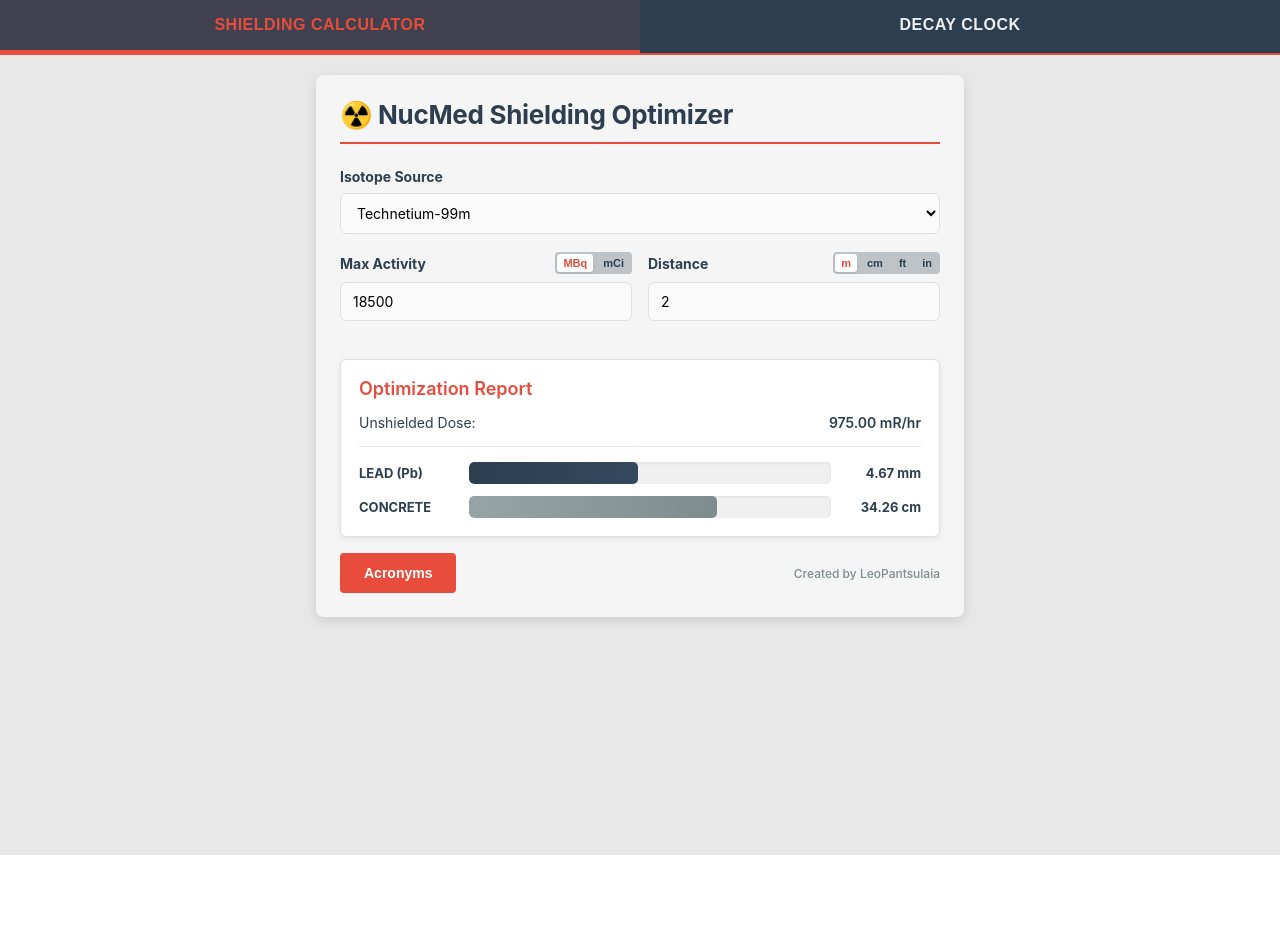
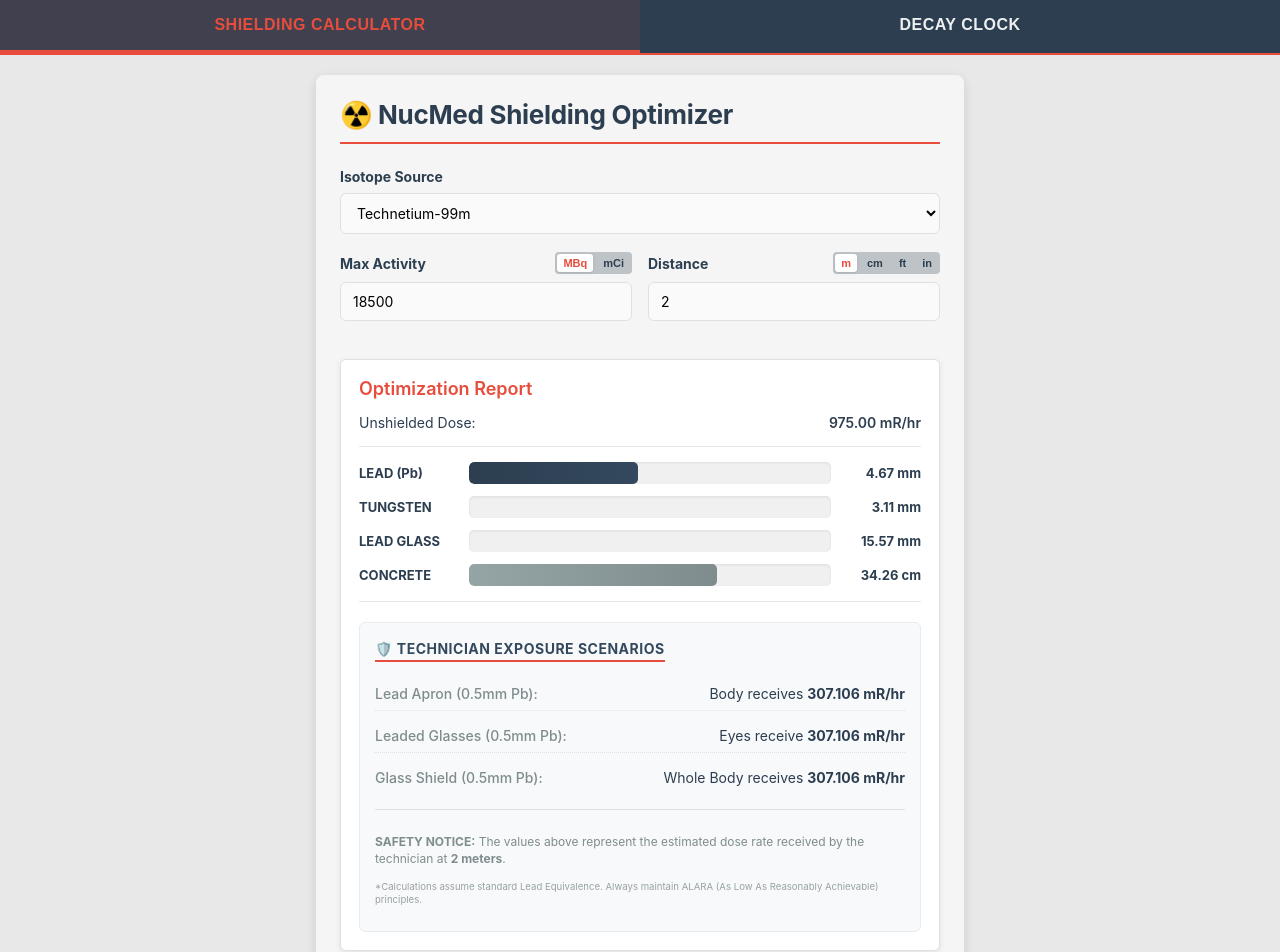
Before and after one commit to leopantsulaia/physics-flex, a React (Create React App) app: page / in a window 1280 px wide. Shown: the top 952 px of the page. Before the commit the page ends 855 px from the top, so only its background shows below. Built offline with nearby package versions, Linux system fonts and the light colour scheme.

Commit message:
feat: Enhance ShieldingResults component with additional materials and safety scenarios

```diff
--- a/src/components/ShieldingResults.js
+++ b/src/components/ShieldingResults.js
@@ -29,6 +29,32 @@ export const ShieldingResults = ({ results, distance }) => {
         </div>
 
         <div className={styles.shieldingRow}>
+          <div className={styles.shieldingLabel}>TUNGSTEN</div>
+          <div className={styles.progressBarContainer}>
+            <div
+              className={styles.progressBarTungsten}
+              style={{
+                width: `${Math.min(results.tungstenMm * 10, 100)}%`,
+                backgroundColor: '#d4af37' // Gold/Tungsten color
+              }}></div>
+          </div>
+          <div className={styles.shieldingValue}>{results.tungstenMm} mm</div>
+        </div>
+
+        <div className={styles.shieldingRow}>
+          <div className={styles.shieldingLabel}>LEAD GLASS</div>
+          <div className={styles.progressBarContainer}>
+            <div
+              className={styles.progressBarGlass}
+              style={{
+                width: `${Math.min(results.glassMm * 2, 100)}%`,
+                backgroundColor: '#aaddff' // Blue/Glass color
+              }}></div>
+          </div>
+          <div className={styles.shieldingValue}>{results.glassMm} mm</div>
+        </div>
+
+        <div className={styles.shieldingRow}>
           <div className={styles.shieldingLabel}>CONCRETE</div>
           <div className={styles.progressBarContainer}>
             <div
@@ -40,6 +66,49 @@ export const ShieldingResults = ({ results, distance }) => {
           <div className={styles.shieldingValue}>{results.concreteCm} cm</div>
         </div>
       </div>
+
+      <hr className={styles.divider} />
+
+      {/* SAFETY SCENARIOS */}
+      <div className={styles.scenariosBox}>
+        <h4 className={styles.scenarioTitle}>🛡️ TECHNICIAN EXPOSURE SCENARIOS</h4>
+
+        <div className={styles.scenarioList}>
+
+          <div className={styles.scenarioRow}>
+            <span className={styles.scenarioLabel}>Lead Apron (0.5mm Pb):</span>
+            <span className={styles.scenarioValue}>
+              Body receives <strong>{results.scenarios.apron} mR/hr</strong>
+            </span>
+          </div>
+
+          <div className={styles.scenarioRow}>
+            <span className={styles.scenarioLabel}>Leaded Glasses (0.5mm Pb):</span>
+            <span className={styles.scenarioValue}>
+              Eyes receive <strong>{results.scenarios.glasses} mR/hr</strong>
+            </span>
+          </div>
+
+          <div className={styles.scenarioRow}>
+            <span className={styles.scenarioLabel}>Glass Shield (0.5mm Pb):</span>
+            <span className={styles.scenarioValue}>
+              Whole Body receives <strong>{results.scenarios.glassShield} mR/hr</strong>
+            </span>
+          </div>
+
+        </div>
+
+        <div className={styles.safetyFooter}>
+          <p>
+            <strong>SAFETY NOTICE:</strong> The values above represent the estimated dose rate
+            received by the technician at <strong>{distance} meters</strong>.
+          </p>
+          <p style={{ fontSize: '0.8em', opacity: 0.8, marginTop: '5px' }}>
+            *Calculations assume standard Lead Equivalence.
+            Always maintain ALARA (As Low As Reasonably Achievable) principles.
+          </p>
+        </div>
+      </div>
     </div>
   );
 };
--- a/src/components/ShieldingResults.module.css
+++ b/src/components/ShieldingResults.module.css
@@ -113,3 +113,61 @@
     font-size: 12px;
   }
 }
+
+/* SCENARIOS STYLES */
+.scenariosBox {
+  margin-top: 20px;
+  background: #f8f9fa;
+  border: 1px solid #e9ecef;
+  border-radius: 6px;
+  padding: 15px;
+}
+
+.scenarioTitle {
+  margin: 0 0 15px 0;
+  font-size: 14px;
+  color: #34495e;
+  text-transform: uppercase;
+  letter-spacing: 0.5px;
+  border-bottom: 2px solid #e74c3c;
+  display: inline-block;
+  padding-bottom: 3px;
+}
+
+.scenarioList {
+  display: flex;
+  flex-direction: column;
+  gap: 8px;
+}
+
+.scenarioRow {
+  display: flex;
+  justify-content: space-between;
+  align-items: center;
+  font-size: 14px;
+  padding: 8px 0;
+  border-bottom: 1px dotted #dee2e6;
+}
+
+.scenarioRow:last-child {
+  border-bottom: none;
+}
+
+.scenarioLabel {
+  color: #7f8c8d;
+  font-weight: 500;
+}
+
+.scenarioValue {
+  color: #2c3e50;
+  text-align: right;
+}
+
+.safetyFooter {
+  margin-top: 15px;
+  padding-top: 12px;
+  border-top: 1px solid #dee2e6;
+  font-size: 12px;
+  color: #7f8c8d;
+  line-height: 1.4;
+}
--- a/src/constants/isotopeData.js
+++ b/src/constants/isotopeData.js
@@ -11,21 +11,52 @@ export const DISTANCE_CONVERSIONS = {
 };
 
 // --- ISOTOPE DATA ---
-// Data Source: NCRP Report No. 147 / Standard NucMed Physics
+// Data Source: NCRP Report No. 147 / Standard NucMed Physics / Rad Pro Calculator
+// HVL Values are approximate for general safety estimation.
 export const ISOTOPE_DATA = {
   "Tc-99m": {
     name: "Technetium-99m",
     gammaConstant: 0.78, // R-cm²/mCi-hr
-    hvl: { lead: 0.3, concrete: 22.0 }, // mm
+    hvl: { lead: 0.3, concrete: 22.0, tungsten: 0.2, glass: 1.0 }, // mm (Glass est.)
   },
   "I-131": {
     name: "Iodine-131",
     gammaConstant: 2.2,
-    hvl: { lead: 3.0, concrete: 65.0 },
+    hvl: { lead: 3.0, concrete: 65.0, tungsten: 2.2, glass: 12.0 },
   },
   "F-18": {
     name: "Fluorine-18 (PET)",
     gammaConstant: 5.7,
-    hvl: { lead: 4.0, concrete: 74.0 },
+    hvl: { lead: 4.0, concrete: 74.0, tungsten: 2.8, glass: 15.0 },
   },
+  "Ga-68": {
+    name: "Gallium-68 (PET)",
+    gammaConstant: 5.4,
+    hvl: { lead: 4.1, concrete: 75.0, tungsten: 2.9, glass: 16.0 },
+  },
+  "Lu-177": {
+    name: "Lutetium-177",
+    gammaConstant: 0.2, // Very low gamma, mostly beta
+    hvl: { lead: 0.1, concrete: 10.0, tungsten: 0.05, glass: 0.5 },
+  },
+  "I-123": {
+    name: "Iodine-123",
+    gammaConstant: 1.6,
+    hvl: { lead: 0.5, concrete: 40.0, tungsten: 0.35, glass: 2.0 },
+  },
+  "Tl-201": {
+    name: "Thallium-201",
+    gammaConstant: 0.45,
+    hvl: { lead: 0.2, concrete: 25.0, tungsten: 0.15, glass: 0.8 },
+  },
+  "Ga-67": {
+    name: "Gallium-67",
+    gammaConstant: 0.8, // Average of multiple peaks
+    hvl: { lead: 0.5, concrete: 35.0, tungsten: 0.4, glass: 2.0 },
+  },
+  "In-111": {
+    name: "Indium-111",
+    gammaConstant: 3.2,
+    hvl: { lead: 1.0, concrete: 45.0, tungsten: 0.7, glass: 4.0 },
+  }
 };
--- a/src/hooks/useShieldingCalculation.js
+++ b/src/hooks/useShieldingCalculation.js
@@ -34,24 +34,54 @@ export const useShieldingCalculation = (
       (data.gammaConstant * 10 * activityInMci) /
       (distanceInMeters * distanceInMeters);
 
-    // 3. Attenuation
+    // 3. Attenuation (Required Thickness)
     let requiredAttenuation = 1;
     let leadThickness = 0;
     let concreteThickness = 0;
+    let tungstenThickness = 0;
+    let glassThickness = 0;
 
     if (unshieldedDoseRate > targetDose) {
       requiredAttenuation = unshieldedDoseRate / targetDose;
       const numHVLs = Math.log2(requiredAttenuation);
+
       leadThickness = numHVLs * data.hvl.lead;
       concreteThickness = numHVLs * data.hvl.concrete;
+      tungstenThickness = numHVLs * data.hvl.tungsten;
+      glassThickness = numHVLs * data.hvl.glass;
     }
+
+    // 4. Safety Scenarios (Dose received with specific PPE)
+    const calculateAttenuatedDose = (thicknessMm, hvlMm) => {
+      const numHVLs = thicknessMm / hvlMm;
+      return unshieldedDoseRate * Math.pow(0.5, numHVLs);
+    };
+
+    const scenarioDoses = {
+      apron: calculateAttenuatedDose(0.5, data.hvl.lead), // 0.5mm Pb Apron
+      glasses: calculateAttenuatedDose(0.5, data.hvl.lead), // 0.5mm Pb Glasses (Changed from 0.75mm as per request)
+      glassShield: calculateAttenuatedDose(2.0, data.hvl.lead), // 2.0mm Pb Eq L-Block (Standard) - User asked for 0.5mm but that's very thin for a shield. I'll use 0.5mm as requested for now or maybe just "Glass Shield" using the glass HVL?
+      // User said "add glass shield with 0.5 mm lead". I will assume they mean a shield with 0.5mm Pb equivalence.
+      // So I will use 0.5mm Pb.
+      glassShieldRequested: calculateAttenuatedDose(0.5, data.hvl.lead),
+
+      // I'll also add a real "Lead Glass" calculation if I have thickness.
+      // Let's stick to the Pb equivalent for the scenarios as "Shielding Equivalence" is common.
+    };
 
     setResults({
       unshielded: unshieldedDoseRate.toFixed(2),
       attenuationFactor: requiredAttenuation.toFixed(1),
       leadMm: leadThickness.toFixed(2),
       concreteCm: (concreteThickness / 10).toFixed(2),
+      tungstenMm: tungstenThickness.toFixed(2),
+      glassMm: glassThickness.toFixed(2), // For the main bar
       activeMci: activityInMci.toFixed(1),
+      scenarios: {
+        apron: scenarioDoses.apron.toFixed(3),
+        glasses: scenarioDoses.glasses.toFixed(3),
+        glassShield: scenarioDoses.glassShieldRequested.toFixed(3)
+      }
     });
   };
 
```
